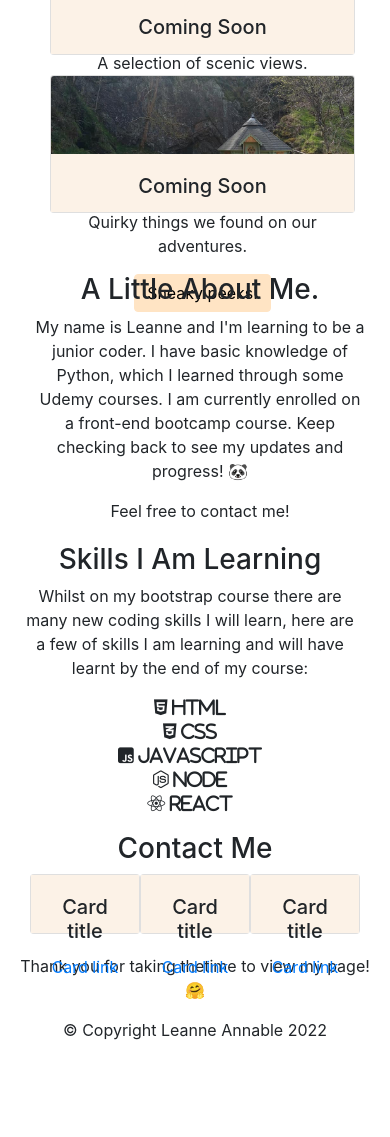
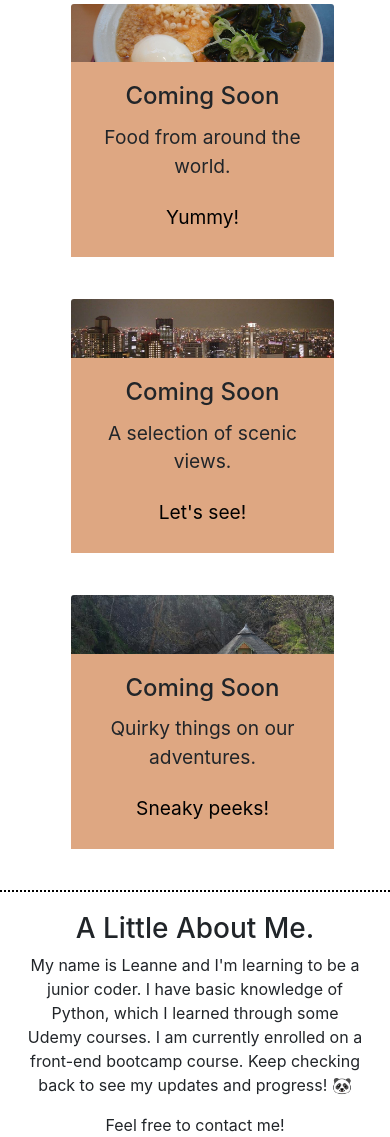
Before and after one commit to Leanne-Annable/Bootstrap-Portfolio, a plain HTML site: page index.html in a window 390 px wide. Shown: the part 863-2000 px from the top of the page. Before the commit the page ends 1921 px from the top, so only its background shows below. Drawn offline with nearby package versions, Linux system fonts and the light colour scheme.

Commit message:
Added contact me info and organized layout. Tweaked responsive design

```diff
--- a/CSS/style.css
+++ b/CSS/style.css
@@ -15,6 +15,14 @@
     margin-left: auto;
     margin-right: 0 !important;
     font-size: 1.4em;
+
+}
+.navbar-nav a:hover{
+    text-shadow: 2px 2px 5px rgb(190, 81, 7, 0.5);
+    font-weight: 600;
+}
+.nav-item{
+    margin: 0px 15px;
 }
 
 
@@ -25,6 +33,7 @@
     background-size: cover;
     background-position: center;
     justify-content: space-evenly;
+    box-shadow: 0 0 8px 10px white inset;
 }
 
 .hero-custom {
@@ -59,6 +68,10 @@
     text-align: center;
     font-size: 2.5em ;
 }
+.proj-par{
+    text-align: center;
+    font-size: 1.5em;
+}
 
 .projects-section{
     padding: 20px;
@@ -71,12 +84,12 @@
 .card {
     position: relative;
     display: flex;
-    margin-bottom: 20px;
+    margin: 20px;
 }
 
 .card-img-top{
     width: 100%;
-    height: 20vw;
+    height: 15vw;
     object-fit: cover;
     align-items: center;
 }
@@ -84,41 +97,55 @@
 .card-body{
     flex: 1 1 auto;
     width: 100%;
-    height: 15vw;
     text-align: center;
-    background-color:rgb(252, 242, 231);
+    align-content: center;
+    background-color:rgba(190, 81, 7, 0.5);
     padding: 1.25rem;
+
+}
+.card-title{
+    font-size: 1.5em;
+}
+.card-text{
+    font-size: 1.2em;
 }
 
 .btn{
     color: black;
-    background-color: bisque;
-    border-color: bisque;
+    border:none;
+    font-size: 1.2em;
 }
 
 .btn:hover {
-
+    background-color: rgb(219, 150, 103);
+    border-color: rgba(190, 81, 7, 0);
+    filter: drop-shadow(5px 5px 2px rgba(0, 0, 0, 0.699));
+    transition: filter 0.5s ease-in;
 }
 
 /* skills/about me sections */
 .about-me {
     display: flex;
     flex-wrap: wrap;
+    justify-content: space-between;
+    border-top: 2px dotted black;
+    border-bottom: 2px dotted black;
 }
 
 .about {
     text-align: center;
-    margin-left: 20px;
-    margin-right: 10px;
+    margin-left: 2vw;
+    margin-right: 2vw;
     margin-top: 20px;
     margin-bottom: 20px;
 }
 
 .skills{
     text-align: center;
-    margin-left: 10px;
-    margin-right: 20px;
-
+    margin-left: 2vw;
+    margin-right: 2vw;
+    margin-top: 20px;
+    margin-bottom: 20px;
 }
 
 .skill-list{
@@ -134,15 +161,27 @@
 
 
 
-/* contact me section */
+/* footer / contact me section */
+.footer{
+    display: flex;
+    flex-wrap: wrap;
+    padding-top: 20px;
+    text-align: center;
+    width: 100%;
+    justify-content: center;
+}
 
 .card-section{
     display: flex;
-    justify-content: center;
+    justify-content: space-around;
+}
+.card-link{
+    font-weight: bolder;
 }
 
-/* footer section */
-
-.footer{
-    text-align: center;
+.card{
+    border-color: transparent;
 }
+.contact-body{
+    box-shadow: 0 0 8px 10px white inset;
+}
--- a/index.html
+++ b/index.html
@@ -12,7 +12,7 @@
 
     <!-- font-awesome CSS -->
     <link rel="stylesheet" href="https://cdnjs.cloudflare.com/ajax/libs/font-awesome/4.7.0/css/font-awesome.min.css">
-    <script src="https://kit.fontawesome.com/79df7ed02a.js" crossorigin="anonymous"></script>
+    <script src="https://kit.fontawesome.com/222c1394cf.js" crossorigin="anonymous"></script>
 
     <!-- custom CSS -->
     <link rel="stylesheet" href="CSS/style.css">
@@ -54,6 +54,7 @@
     <!-- My work -->
     <div class="container-fluid content" id="work">
         <h2 class="section-heading">My Projects</h2>
+        <p class="proj-par"> Here is a selection of work that I am currently working on </p>
         <div class="row projects-section">
             <div class="card-container col-lg-3 col-md-6 col-sm-12">
                 <div class="card">
@@ -61,7 +62,7 @@
                     <div class="card-body">
                         <h5 class="card-title">Coming Soon</h5>
                         <p class="card-text">A variety of wildlife from my travels.</p>
-                        <a href="coming-soon.html" class="btn btn-primary" target="_blank">Check it out!</a>
+                        <a href="coming-soon.html" class="btn" target="_blank">Check it out!</a>
                     </div>
                 </div>
             </div>
@@ -71,7 +72,7 @@
                     <div class="card-body">
                         <h5 class="card-title">Coming Soon</h5>
                         <p class="card-text">Food from around the world.</p>
-                        <a href="coming-soon.html" class="btn btn-primary" target="_blank">Yummy!</a>
+                        <a href="coming-soon.html" class="btn" target="_blank">Yummy!</a>
                     </div>
                 </div>
             </div>
@@ -81,7 +82,7 @@
                     <div class="card-body">
                         <h5 class="card-title">Coming Soon</h5>
                         <p class="card-text">A selection of scenic views.</p>
-                        <a href="coming-soon.html" class="btn btn-primary" target="_blank">Let's see!</a>
+                        <a href="coming-soon.html" class="btn" target="_blank">Let's see!</a>
                     </div>
                 </div>
             </div>
@@ -90,8 +91,8 @@
                     <img class="card-img-top" src="images/honeymoon-hut.jpg" alt="Card image cap">
                     <div class="card-body">
                         <h5 class="card-title">Coming Soon</h5>
-                        <p class="card-text">Quirky things we found on our adventures.</p>
-                        <a href="coming-soon.html" class="btn btn-primary" target="_blank">Sneaky peeks!</a>
+                        <p class="card-text">Quirky things on our adventures.</p>
+                        <a href="coming-soon.html" class="btn" target="_blank">Sneaky peeks!</a>
                     </div>
                 </div>
             </div>
@@ -101,7 +102,7 @@
 
     <!-- about me to be in the same row as skills -->
     <div class="about-me">
-        <div class="about col-lg-6 col-md-6 col-sm-12" id="about">
+        <div class="about col-lg-5 col-md-5 col-sm-12" id="about">
             <div class="media-body">
                 <h3 class="mt-0">A Little About Me.</h3>
                 <p>My name is Leanne and I'm learning to be a junior coder.
@@ -137,30 +138,36 @@
             <!-- Contact me -->
         <div class="container contact-me" id="contact">
             <h3 class="contact-head">Contact Me</h3>
-            <div class="card-section">
-                <div class="card">
-                    <div class="card-body">
-                        <h5 class="card-title">Card title</h5>
-                        <a href="#" class="card-link">Card link</a>
+            <div class="row card-section">
+                <div class="card contact-card col-lg-4 col-md-6 col-sm-12">
+                    <div class="card-body contact-body">
+                        <h5 class="card-title">Email me</h5>
+                        <a href="mailto:l.annable@outlook.com" target="_blank" class="card-link btn">Email</a>
                     </div>
                 </div>
-                <div class="card">
-                    <div class="card-body">
-                        <h5 class="card-title">Card title</h5>
-                        <a href="#" class="card-link">Card link</a>
+                <div class="card contact-card col-lg-4 col-md-6 col-sm-12">
+                    <div class="card-body contact-body">
+                        <h5 class="card-title">Discord</h5>
+                        <a href="https://discord.gg/guTPRCZZ" target="_blank" class="card-link btn">LittlePanda#5925</a>
                     </div>
                 </div>
-                <div class="card">
-                    <div class="card-body">
-                        <h5 class="card-title">Card title</h5>
-                        <a href="#" class="card-link">Card link</a>
+                <div class="card contact-card col-lg-4 col-md-6 col-sm-12">
+                    <div class="card-body contact-body">
+                        <h5 class="card-title">My GitHub</h5>
+                        <a href="https://github.com/Leanne-Annable" target="_blank" class="card-link btn">Click Me!</a>
+                    </div>
+                </div>
+                <div class="card contact-card col-lg-4 col-md-6 col-sm-12">
+                    <div class="card-body contact-body">
+                        <h5 class="card-title">Linked In</h5>
+                        <a href="coming-soon.html" target="_blank" class="card-link btn">Coming Soon</a>
                     </div>
                 </div>
             </div>
         </div>
         <div>
-            <p>Thank you for taking thetime to view my page! 🤗</p>
-            <p>&copy Copyright Leanne Annable 2022</p>
+            <p class="col-lg-12 col-md-12 col-sm-12">Thank you for taking the time to view my page! 🤗</p>
+            <p class="col-lg-12 col-md-12 col-sm-12">&copy Copyright Leanne Annable 2022</p>
         </div>
     </div>
 
```
